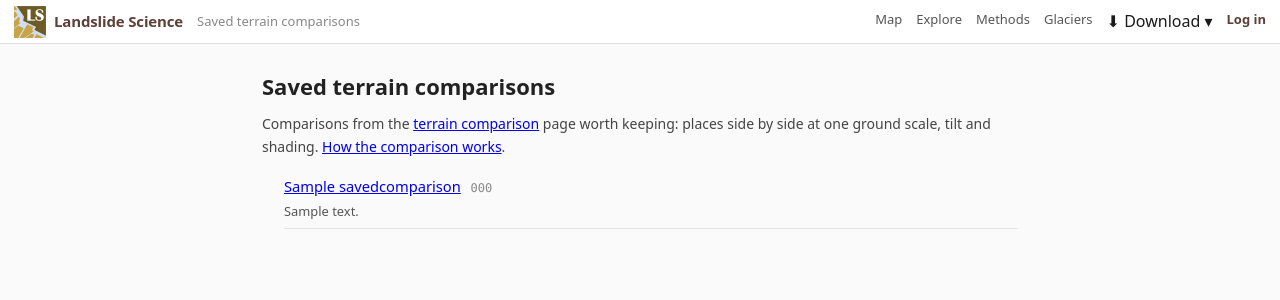
After one commit to hig314/landslidescience, a Django app: page /lidar/compare/saved/ in a window 1280 px wide. The commit adds this page. Shown: the top 300 px of the page. Run offline with Django 5.2, Linux system fonts and the light colour scheme; tables that the repository leaves empty hold one stand-in row (values such as "Sample post"); some libraries are stand-ins or nearby versions.

Commit message:
Terrain comparison: saved comparisons list with Submit / Update
/lidar/compare/saved/ is a public list of comparisons worth keeping
(pages.SavedComparison: name, 3-hex-digit id, query string, notes; edited
in the Django admin). The comparison page gets a name box (following the
page title until another name is typed) with Submit (new entry, new id)
and, when opened from an entry (sv=<id>), Update (overwrite that entry).
/lidar/compare/s/<id>/ opens the latest version of an entry. Saving needs
a superuser or the SavedComparison add/change permission; a comparison
naming a gated survey is refused. Also: blurring an empty title no longer
stores the "Untitled comparison" placeholder as the title.

Co-Authored-By: Claude Opus 5.5 <noreply@anthropic.com>

```diff
--- a/landslidescience/lidar_serve.py
+++ b/landslidescience/lidar_serve.py
@@ -479,7 +479,20 @@ def publish_audit(request):
 def compare(request):
     """Terrain comparison: small multiples of lidar terrain at one shared
     ground scale, tilt, exaggeration and shading (LIDAR_COMPARE_PLAN.md).
-    Public; the whole comparison lives in the URL and nothing is stored. It
+    Public; the whole comparison lives in the URL (saved ones are kept on
+    the list at /lidar/compare/saved/, pages.SavedComparison). It
     reads the public catalogue only, so a gated survey cannot appear in it."""
     from django.shortcuts import render
-    return render(request, 'pages/lidar_compare.html')
+    from pages.models import SavedComparison
+    from pages.views import can_save_comparison
+    saved = None
+    sv = (request.GET.get('sv') or '').lower()
+    if re.match(r'^[0-9a-f]{3}$', sv):
+        sc = SavedComparison.objects.filter(code=sv).first()
+        if sc:
+            saved = {'code': sc.code, 'name': sc.name}
+    return render(request, 'pages/lidar_compare.html', {
+        'saved': saved,
+        'can_save': can_save_comparison(request.user),
+        'can_update': can_save_comparison(request.user, update=True),
+    })
--- a/landslidescience/urls.py
+++ b/landslidescience/urls.py
@@ -147,6 +147,7 @@ def glacierfit_tile(request, var, z, x, y):
 # lidar_serve.py rather than django.views.static.serve (which, as of Django
 # 5.2, ignores Range entirely). Built by tools/lidar/build_lidar.py.
 from landslidescience import analytics, lidar_serve  # noqa: E402
+from pages import views as pages_views  # noqa: E402
 
 
 urlpatterns = [
@@ -169,6 +170,11 @@ urlpatterns = [
     # address, kept so links made while it was built still open.
     path('lidar/compare/', lidar_serve.compare, name='lidar_compare'),
     path('lidar/compare/spike/', lidar_serve.compare),
+    # Saved comparisons: the public list, the short link that follows a
+    # comparison's updates, and the page's Submit/Update endpoint.
+    path('lidar/compare/saved/', pages_views.compare_saved_list, name='lidar_compare_saved'),
+    re_path(r'^lidar/compare/s/(?P<code>[0-9a-f]{3})/$', pages_views.compare_short, name='lidar_compare_short'),
+    path('lidar/compare/save/', pages_views.compare_save, name='lidar_compare_save'),
     path('lidar/catalog.geojson', lidar_serve.catalog),
     path('lidar/catalog-gated.geojson', lidar_serve.catalog_gated),
     path('lidar/audit/', lidar_serve.publish_audit, name='publish_audit'),
--- a/pages/models.py
+++ b/pages/models.py
@@ -21,3 +21,28 @@ class Page(models.Model):
 
     def __str__(self):
         return self.slug
+
+
+class SavedComparison(models.Model):
+    """A terrain comparison (/lidar/compare/) kept on the public list at
+    /lidar/compare/saved/. The comparison itself is its query string; `code`
+    is a short random hex id that names it in links (/lidar/compare/s/<code>/)
+    and lets the page overwrite it ("Update") rather than add a new entry."""
+    code = models.CharField(
+        max_length=3, unique=True,
+        help_text="Three hex digits, assigned on submit. Links use it: /lidar/compare/s/<code>/.",
+    )
+    name = models.CharField(max_length=200, help_text="Shown on the public list.")
+    query = models.TextField(
+        help_text="The comparison's query string (everything after '?' in /lidar/compare/?…), without sv=.",
+    )
+    notes = models.TextField(blank=True, help_text="Optional; shown under the name on the list.")
+    saved_by = models.CharField(max_length=150, blank=True)
+    created_at = models.DateTimeField(auto_now_add=True)
+    updated_at = models.DateTimeField(auto_now=True)
+
+    class Meta:
+        ordering = ['-created_at']
+
+    def __str__(self):
+        return f'{self.code} {self.name}'
--- /dev/null
+++ b/pages/templates/pages/lidar_compare_saved.html
@@ -0,0 +1,39 @@
+{% extends "inventory/base.html" %}
+{% comment %}
+The public list of saved terrain comparisons (pages.SavedComparison). Entries
+are added from the comparison page's Submit button and edited in the Django
+admin. Each links by its short code, so a link follows later updates.
+{% endcomment %}
+{% block title %}Saved terrain comparisons — landslidescience.org{% endblock %}
+{% block page_title %}Saved terrain comparisons{% endblock %}
+{% block body_class %}inv-article-body{% endblock %}
+
+{% block body %}
+<div class="methods-page">
+<h2>Saved terrain comparisons</h2>
+<p class="methods-intro">
+  Comparisons from the <a href="/lidar/compare/">terrain comparison</a> page
+  worth keeping: places side by side at one ground scale, tilt and shading.
+  <a href="/lidar/methods/#compare">How the comparison works</a>.
+  {% if can_edit %}<a href="/admin/pages/savedcomparison/">Edit the list</a>.{% endif %}
+</p>
+{% if items %}
+<ul class="saved-cmp">
+  {% for c in items %}
+  <li><a href="/lidar/compare/s/{{ c.code }}/">{{ c.name }}</a>
+    <span class="saved-cmp-code">{{ c.code }}</span>
+    {% if c.notes %}<div class="saved-cmp-notes">{{ c.notes|linebreaksbr }}</div>{% endif %}</li>
+  {% endfor %}
+</ul>
+{% else %}
+<p>None yet.</p>
+{% endif %}
+</div>
+<style>
+  .saved-cmp { list-style: none; padding: 0; }
+  .saved-cmp li { padding: 6px 0; border-bottom: 1px solid #e3e3e3; }
+  .saved-cmp a { font-size: 1.05em; }
+  .saved-cmp-code { color: #888; font: 12px ui-monospace, Menlo, monospace; margin-left: 6px; }
+  .saved-cmp-notes { color: #555; font-size: 0.92em; margin-top: 2px; }
+</style>
+{% endblock %}
--- a/pages/templates/pages/lidar_methods.html
+++ b/pages/templates/pages/lidar_methods.html
@@ -318,7 +318,9 @@ Anchors are load-bearing: lidar_preview.html links to them.
   and landforms can be compared by eye. Each pane keeps its own place, look
   direction and survey. Editors start one from a view here with
   <em>Start comparison</em>; the whole comparison lives in its link, so a link
-  is the way to keep or share one.
+  is the way to keep or share one. Comparisons worth keeping are listed on
+  <a href="/lidar/compare/saved/">Saved comparisons</a>; each has a short id,
+  and its link there always opens the latest version of it.
 </p>
 <p>
   <em>Same scale</em> means the same metres per screen pixel at the centre of
--- a/pages/views.py
+++ b/pages/views.py
@@ -16,3 +16,107 @@ def tracyarm2025(request):
         return HttpResponseRedirect(settings.TRACYARM_YOUTUBE_URL)
     page = get_object_or_404(Page, slug='tracyarm2025')
     return render(request, 'pages/page.html', {'page': page})
+
+
+# ---- Saved terrain comparisons (/lidar/compare/saved/) ----------------------
+# A comparison is its query string; the list keeps the ones the owner chose,
+# each under a short hex code. The comparison page posts to compare_save
+# (Submit = new code, Update = overwrite the code it was opened from).
+
+import json
+import re
+import secrets
+from urllib.parse import parse_qsl, urlencode
+
+from django.http import Http404, JsonResponse
+from django.views.decorators.http import require_POST
+
+from .models import SavedComparison
+
+_CODE_RE = re.compile(r'^[0-9a-f]{3}$')
+_DROP_KEYS = {'sv', 'perf'}
+
+
+def can_save_comparison(user, update=False):
+    if not user.is_authenticated:
+        return False
+    if user.is_superuser:
+        return True
+    return user.has_perm('pages.change_savedcomparison' if update else 'pages.add_savedcomparison')
+
+
+def clean_compare_query(raw):
+    """Normalise a comparison's query string: drop sv=/perf=, re-encode."""
+    pairs = [(k, v) for k, v in parse_qsl((raw or '').lstrip('?'), keep_blank_values=True)
+             if k not in _DROP_KEYS]
+    return urlencode(pairs)
+
+
+def _query_surveys(query):
+    out = set()
+    for k, v in parse_qsl(query, keep_blank_values=True):
+        if k == 'pn':
+            for pane in v.split(';'):
+                f = pane.split(',')
+                if len(f) > 3 and f[3]:
+                    out.add(f[3])
+    return out
+
+
+def compare_saved_list(request):
+    return render(request, 'pages/lidar_compare_saved.html', {
+        'items': SavedComparison.objects.all(),
+        'can_edit': can_save_comparison(request.user, update=True),
+    })
+
+
+def compare_short(request, code):
+    """/lidar/compare/s/<code>/ → the comparison as last saved, carrying sv=
+    so the page offers Update. A link made of the code follows every update."""
+    sc = SavedComparison.objects.filter(code=code).first()
+    if sc is None:
+        raise Http404('No saved comparison with that id')
+    q = sc.query + ('&' if sc.query else '') + 'sv=' + sc.code
+    return HttpResponseRedirect('/lidar/compare/?' + q)
+
+
+@require_POST
+def compare_save(request):
+    try:
+        body = json.loads(request.body or b'{}')
+    except ValueError:
+        return JsonResponse({'error': 'bad JSON'}, status=400)
+    code = (body.get('code') or '').strip().lower()
+    update = bool(code)
+    if not can_save_comparison(request.user, update=update):
+        return JsonResponse({'error': 'not allowed'}, status=403)
+    name = (body.get('name') or '').strip()[:200]
+    if not name:
+        return JsonResponse({'error': 'give it a name'}, status=400)
+    raw = body.get('query') or ''
+    if len(raw) > 20000:
+        return JsonResponse({'error': 'comparison too long'}, status=400)
+    query = clean_compare_query(raw)
+    if not query:
+        return JsonResponse({'error': 'empty comparison'}, status=400)
+    # The list is public: a gated survey's id must not reach it.
+    from landslidescience.lidar_serve import gated_ids
+    if _query_surveys(query) & set(gated_ids()):
+        return JsonResponse({'error': 'a pane names a restricted survey; it cannot go on the public list'},
+                            status=400)
+    who = request.user.get_username()
+    if update:
+        if not _CODE_RE.match(code):
+            return JsonResponse({'error': 'bad id'}, status=400)
+        sc = SavedComparison.objects.filter(code=code).first()
+        if sc is None:
+            return JsonResponse({'error': f'no saved comparison {code} (deleted?)'}, status=404)
+        sc.name, sc.query, sc.saved_by = name, query, who
+        sc.save()
+    else:
+        used = set(SavedComparison.objects.values_list('code', flat=True))
+        free = [f'{i:03x}' for i in range(4096) if f'{i:03x}' not in used]
+        if not free:
+            return JsonResponse({'error': 'all 4096 ids are in use'}, status=409)
+        sc = SavedComparison.objects.create(code=secrets.choice(free), name=name, query=query, saved_by=who)
+    return JsonResponse({'code': sc.code, 'name': sc.name, 'updated': not not update})
```
Also changed, not shown: pages/admin.py (+14 -1 lines), pages/templates/pages/lidar_compare.html (+57 -1 lines), pages/migrations/0003_savedcomparison.py (added).
